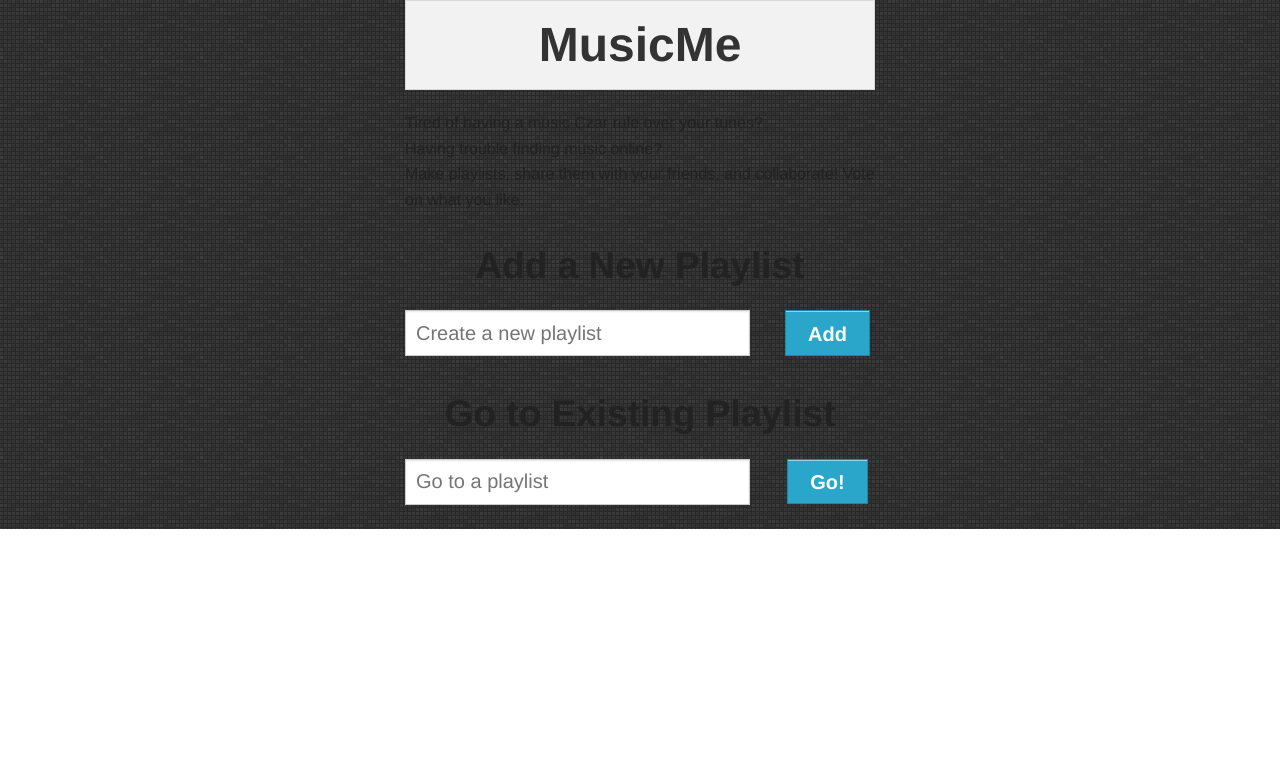
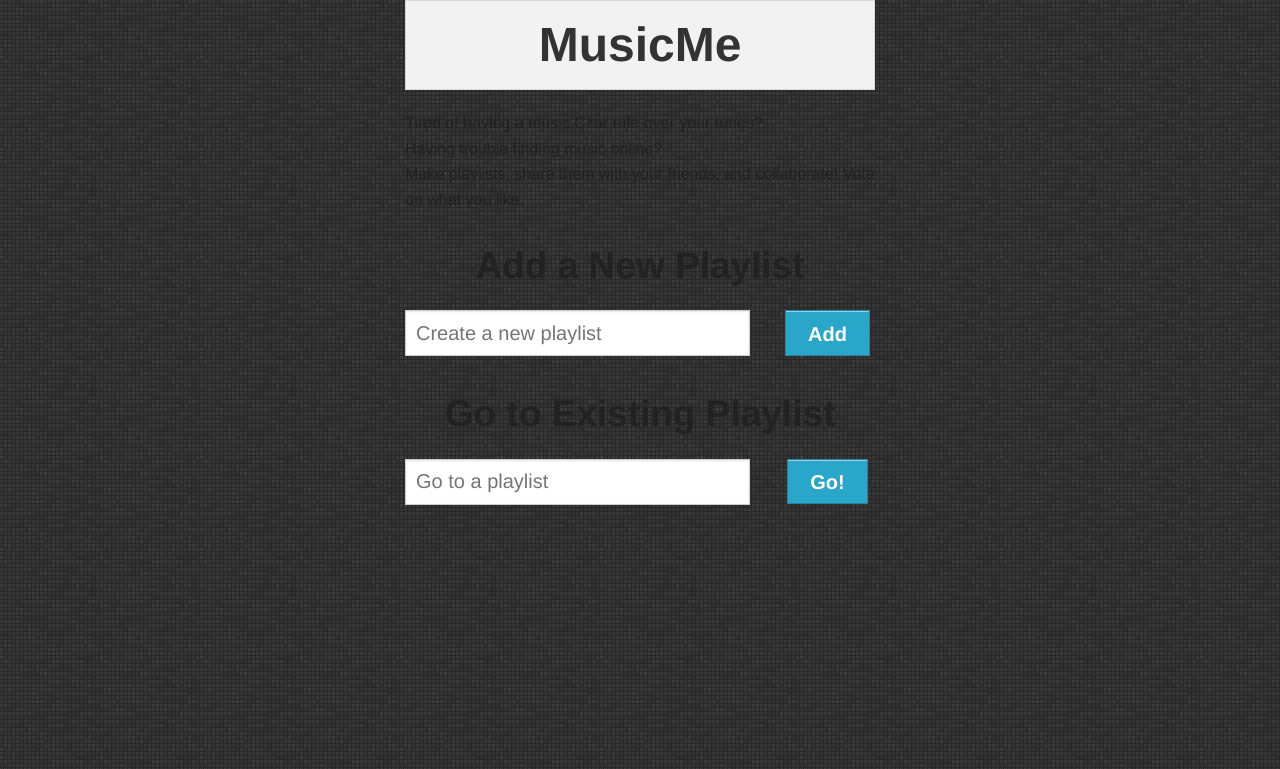
Before and after one commit to vfang/MusicMe, a Django app: page / in a window 1280 px wide. Shown: the top 769 px of the page. Run offline with Django 3.2, Linux system fonts and the light colour scheme; parts of the project's set-up code (start-up, migrations or seed data) failed here and were passed over; some libraries are stand-ins or nearby versions.

Commit message:
styling, background fills entire page

```diff
--- a/playlist/static/playlist/css/musicme.css
+++ b/playlist/static/playlist/css/musicme.css
@@ -1,4 +1,4 @@
-body{
+html, body{
 	background-image: url('../img/px.png')
 }
 
--- a/playlist/templates/playlist/index.html
+++ b/playlist/templates/playlist/index.html
@@ -20,8 +20,8 @@
 
 
   <link rel="stylesheet" href="{% static "playlist/css/foundation.css" %}" />
+  <link rel="stylesheet" type="text/css" href="{% static "playlist/css/normalize.css" %}">
   <link rel="stylesheet" href="{% static "playlist/css/musicme.css" %}" />
-  <link rel="stylesheet" type="text/css" href="{% static "playlist/css/normalize.css" %}">
 
   <script src="{% static "playlist/js/vendor/custom.modernizr.js" %}"></script>
   <script type="text/javascript" src="{% static "playlist/js/vendor/jquery.js" %}"></script>
--- a/playlist/templates/playlist/intro.html
+++ b/playlist/templates/playlist/intro.html
@@ -18,8 +18,8 @@
 
 
   <link rel="stylesheet" href="{% static "playlist/css/foundation.css" %}" />
+  <link rel="stylesheet" type="text/css" href="{% static "playlist/css/normalize.css" %}">
   <link rel="stylesheet" href="{% static "playlist/css/musicme.css" %}" />
-  <link rel="stylesheet" type="text/css" href="{% static "playlist/css/normalize.css" %}">
 
   <script src="{% static "playlist/js/vendor/custom.modernizr.js" %}"></script>
   <script type="text/javascript" src="{% static "playlist/js/vendor/jquery.js" %}"></script>
```
